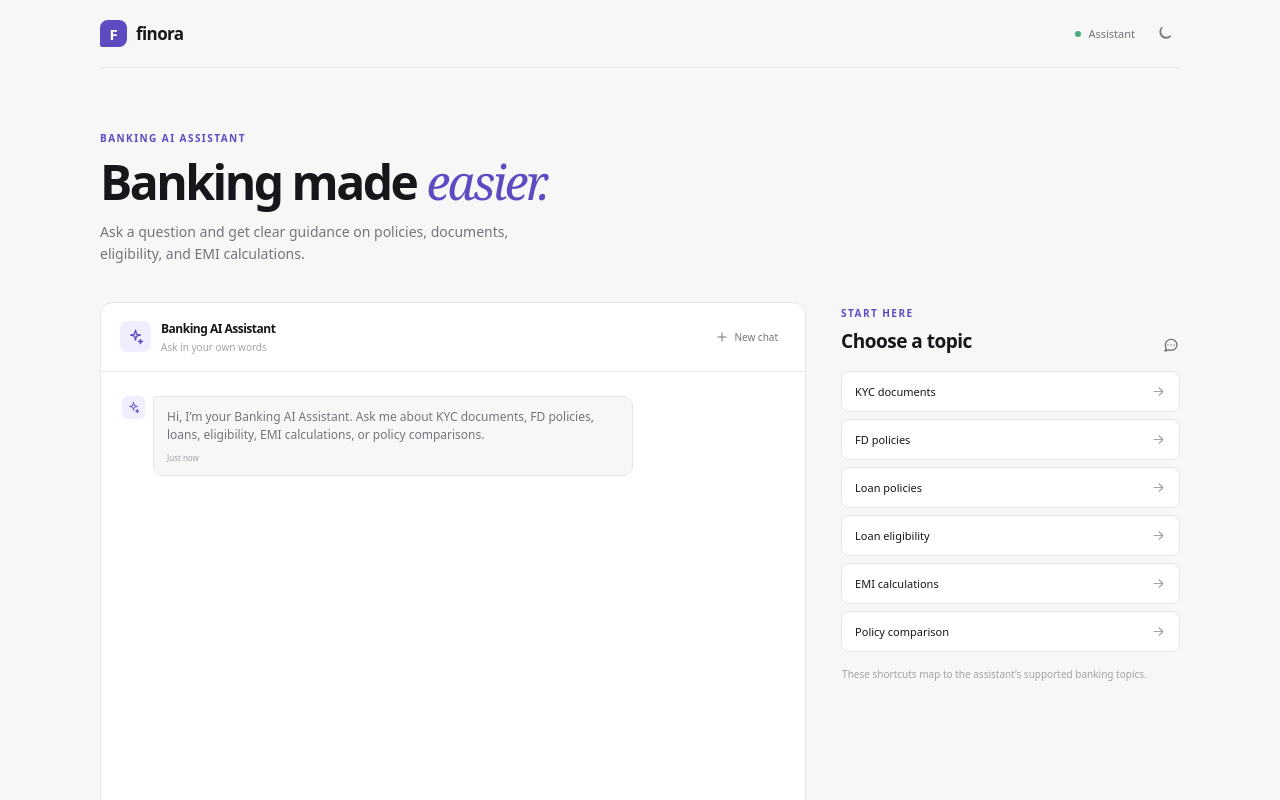
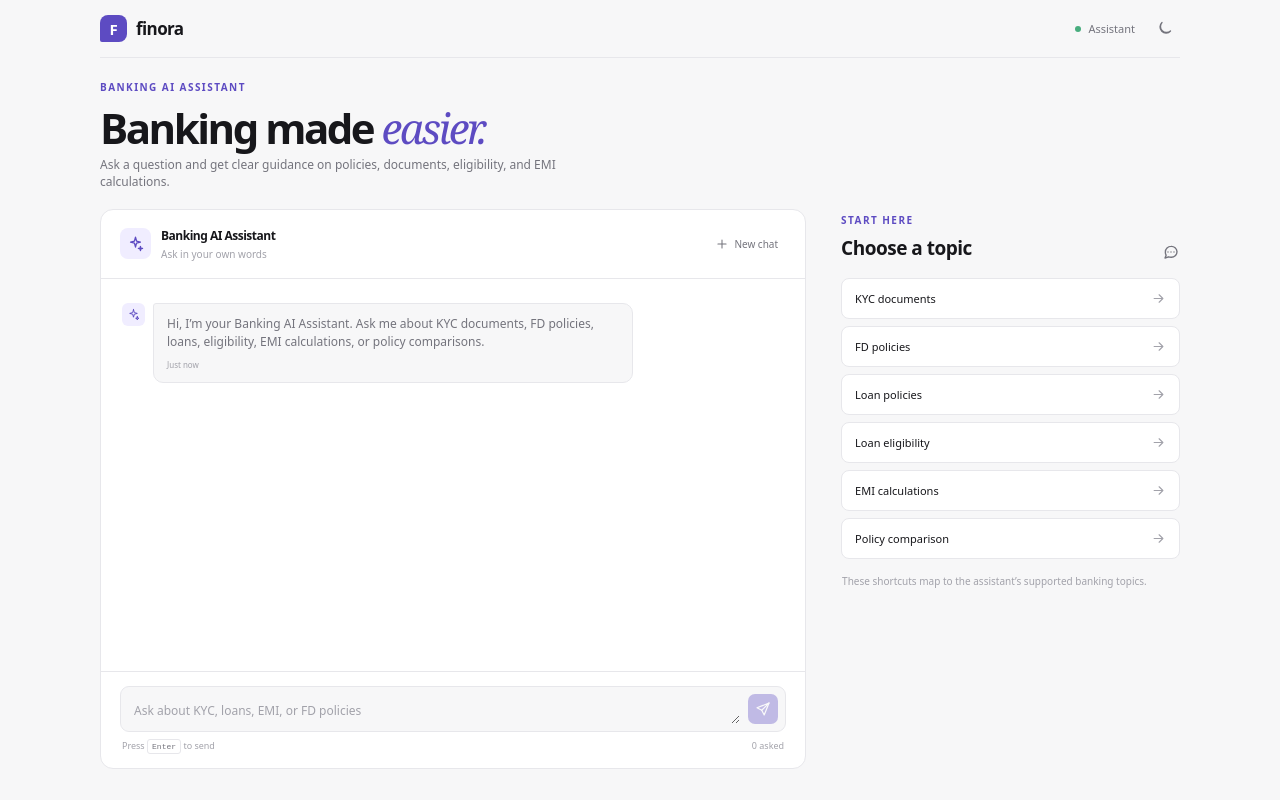
Before and after one commit to Nisarg284/frontend-Banking-Ai-, a React app: page / in a window 1280 px wide. Shown: the top 800 px of the page. Built offline with nearby package versions, Linux system fonts and the light colour scheme; the HTML template or start-up script is replaced by a standard one.

Commit message:
Keep chat visible above the fold

```diff
--- a/src/App.css
+++ b/src/App.css
@@ -30,7 +30,7 @@ button, textarea { font: inherit; }
 button { -webkit-tap-highlight-color: transparent; }
 
 .app-shell { min-height: 100vh; background: var(--canvas); color: var(--ink); }
-.site-header { width: min(100% - 40px, 1080px); height: 68px; display: flex; align-items: center; justify-content: space-between; margin: 0 auto; border-bottom: 1px solid var(--line); }
+.site-header { width: min(100% - 40px, 1080px); height: 58px; display: flex; align-items: center; justify-content: space-between; margin: 0 auto; border-bottom: 1px solid var(--line); }
 .brand { display: inline-flex; align-items: center; gap: 9px; color: var(--ink); text-decoration: none; }
 .brand-mark { width: 27px; height: 27px; display: grid; place-items: center; color: #fff; background: var(--accent); border-radius: 8px 8px 8px 2px; font-size: 15px; font-weight: 750; }
 .brand-name { font-size: 17px; font-weight: 700; letter-spacing: -.6px; }
@@ -41,25 +41,25 @@ button { -webkit-tap-highlight-color: transparent; }
 .icon-button:hover { border-color: var(--line); color: var(--ink); background: var(--surface); }
 .icon { display: block; }
 
-.main-content { width: min(100% - 40px, 1080px); margin: 0 auto; padding: 63px 0 26px; }
-.intro { max-width: 540px; margin-bottom: 37px; }
+.main-content { width: min(100% - 40px, 1080px); margin: 0 auto; padding: 22px 0 24px; }
+.intro { max-width: 760px; margin-bottom: 18px; }
 .eyebrow { margin: 0 0 12px; color: var(--accent); font-size: 10px; font-weight: 700; letter-spacing: 1.45px; }
-h1 { margin: 0; color: var(--ink); font-size: clamp(32px, 4vw, 48px); line-height: 1.03; letter-spacing: -2.5px; font-weight: 650; }
+h1 { margin: 0; color: var(--ink); font-size: clamp(30px, 3.5vw, 42px); line-height: 1.03; letter-spacing: -2.5px; font-weight: 650; }
 h1 em { color: var(--accent); font-family: Georgia, serif; font-weight: 500; }
-.intro-copy { max-width: 470px; margin: 15px 0 0; color: var(--muted); font-size: 14px; line-height: 1.55; }
+.intro-copy { max-width: 470px; margin: 8px 0 0; color: var(--muted); font-size: 12px; line-height: 1.4; }
 
 .content-grid { display: grid; grid-template-columns: minmax(0, 1.5fr) minmax(260px, .72fr); gap: 35px; align-items: start; }
-.assistant-card { min-height: 600px; display: flex; flex-direction: column; overflow: hidden; border: 1px solid var(--line); border-radius: 13px; background: var(--surface); }
+.assistant-card { height: min(560px, calc(100svh - 210px)); min-height: 390px; display: flex; flex-direction: column; overflow: hidden; border: 1px solid var(--line); border-radius: 13px; background: var(--surface); }
 .assistant-header { display: flex; align-items: center; justify-content: space-between; padding: 17px 19px; border-bottom: 1px solid var(--line); }
 .assistant-title { display: flex; align-items: center; gap: 10px; }
 .assistant-icon { width: 31px; height: 31px; display: grid; place-items: center; color: var(--accent); background: var(--accent-soft); border-radius: 8px; }
 .assistant-title h2 { margin: 0; font-size: 12px; font-weight: 700; }.assistant-title p { margin: 3px 0 0; color: var(--subtle); font-size: 10px; }
 .new-chat { display: inline-flex; align-items: center; gap: 5px; padding: 7px 8px; border: 0; color: var(--muted); background: transparent; border-radius: 6px; font-size: 10px; cursor: pointer; }.new-chat:hover { color: var(--accent); background: var(--accent-soft); }
-.chat-stream { flex: 1; min-height: 350px; overflow-y: auto; padding: 24px 21px 12px; }.message-row { display: flex; align-items: flex-start; gap: 8px; margin-bottom: 18px; animation: appear .25s ease both; }.user-row { justify-content: flex-end; }.message-icon { width: 23px; height: 23px; display: grid; place-items: center; flex: 0 0 auto; color: var(--accent); background: var(--accent-soft); border-radius: 6px; }.message-bubble { max-width: min(86%, 480px); padding: 11px 13px; border-radius: 10px; font-size: 12px; line-height: 1.55; }.message-bubble p { margin: 0; white-space: pre-wrap; }.message-bubble time { display: block; margin-top: 7px; color: var(--subtle); font-size: 8px; }.bot-bubble { border: 1px solid var(--line); border-top-left-radius: 3px; color: var(--muted); background: var(--canvas); }.user-bubble { border-top-right-radius: 3px; color: #fff; background: var(--accent); }.user-bubble time { color: rgba(255,255,255,.68); text-align: right; }.error-bubble { border-color: #efcece; color: var(--danger); background: var(--danger-soft); }.typing-bubble { display: flex; align-items: center; gap: 4px; padding: 13px; }.typing-dot { width: 5px; height: 5px; border-radius: 50%; background: var(--accent); animation: blink 1s infinite; }.typing-dot:nth-child(2) { animation-delay: .15s; }.typing-dot:nth-child(3) { animation-delay: .3s; }.typing-label { margin-left: 5px; color: var(--subtle); font-size: 9px; }
+.chat-stream { flex: 1; min-height: 0; overflow-y: auto; padding: 24px 21px 12px; }.message-row { display: flex; align-items: flex-start; gap: 8px; margin-bottom: 18px; animation: appear .25s ease both; }.user-row { justify-content: flex-end; }.message-icon { width: 23px; height: 23px; display: grid; place-items: center; flex: 0 0 auto; color: var(--accent); background: var(--accent-soft); border-radius: 6px; }.message-bubble { max-width: min(86%, 480px); padding: 11px 13px; border-radius: 10px; font-size: 12px; line-height: 1.55; }.message-bubble p { margin: 0; white-space: pre-wrap; }.message-bubble time { display: block; margin-top: 7px; color: var(--subtle); font-size: 8px; }.bot-bubble { border: 1px solid var(--line); border-top-left-radius: 3px; color: var(--muted); background: var(--canvas); }.user-bubble { border-top-right-radius: 3px; color: #fff; background: var(--accent); }.user-bubble time { color: rgba(255,255,255,.68); text-align: right; }.error-bubble { border-color: #efcece; color: var(--danger); background: var(--danger-soft); }.typing-bubble { display: flex; align-items: center; gap: 4px; padding: 13px; }.typing-dot { width: 5px; height: 5px; border-radius: 50%; background: var(--accent); animation: blink 1s infinite; }.typing-dot:nth-child(2) { animation-delay: .15s; }.typing-dot:nth-child(3) { animation-delay: .3s; }.typing-label { margin-left: 5px; color: var(--subtle); font-size: 9px; }
 .composer-area { padding: 14px 19px 16px; border-top: 1px solid var(--line); }.composer { display: flex; align-items: flex-end; gap: 8px; padding: 7px 7px 7px 13px; border: 1px solid var(--line); border-radius: 9px; background: var(--canvas); transition: border-color .18s ease, box-shadow .18s ease; }.composer:focus-within { border-color: var(--accent); box-shadow: 0 0 0 3px rgba(93,75,194,.1); }.composer textarea { width: 100%; min-height: 25px; max-height: 90px; resize: vertical; padding: 4px 0; border: 0; outline: 0; color: var(--ink); background: transparent; font-size: 12px; line-height: 1.5; }.composer textarea::placeholder { color: var(--subtle); }.send-button { width: 30px; height: 30px; display: grid; place-items: center; flex: 0 0 auto; border: 0; border-radius: 7px; color: #fff; background: var(--accent); cursor: pointer; transition: opacity .18s ease, transform .18s ease; }.send-button:hover:not(:disabled) { transform: translateY(-1px); }.send-button:disabled { cursor: not-allowed; opacity: .35; }.composer-hint { display: flex; justify-content: space-between; padding: 7px 2px 0; color: var(--subtle); font-size: 9px; }kbd { padding: 2px 4px; border: 1px solid var(--line); border-radius: 3px; color: var(--muted); font-size: 8px; }
 
 .topics-section { padding: 4px 0; }.section-heading { display: flex; align-items: flex-end; justify-content: space-between; margin-bottom: 17px; color: var(--muted); }.section-heading .eyebrow { margin-bottom: 8px; }h2 { margin: 0; color: var(--ink); font-size: 19px; letter-spacing: -.5px; }.topic-list { display: flex; flex-direction: column; gap: 7px; }.topic-card { width: 100%; display: flex; align-items: center; justify-content: space-between; padding: 12px 13px; border: 1px solid var(--line); border-radius: 8px; color: var(--ink); background: var(--surface); font-size: 11px; text-align: left; cursor: pointer; transition: border-color .18s ease, color .18s ease, background .18s ease; }.topic-card:hover { border-color: var(--accent); color: var(--accent); background: var(--accent-soft); }.topic-card .icon { color: var(--subtle); }.topic-card:hover .icon { color: var(--accent); }.topic-note { margin: 15px 1px 0; color: var(--subtle); font-size: 10px; line-height: 1.5; }.page-footer { display: flex; justify-content: space-between; gap: 15px; margin-top: 45px; padding-top: 17px; border-top: 1px solid var(--line); color: var(--subtle); font-size: 9px; }.page-footer span span { padding: 0 5px; color: var(--line); }
 @keyframes appear { from { opacity: 0; transform: translateY(4px); } to { opacity: 1; transform: translateY(0); } } @keyframes blink { 0%,80%,100% { opacity: .3; transform: scale(.8); } 40% { opacity: 1; transform: scale(1); } }
-@media (max-width: 840px) { .main-content { padding-top: 46px; }.content-grid { grid-template-columns: 1fr; gap: 35px; }.assistant-card { min-height: 560px; }.topics-section { padding: 0; }.topic-list { display: grid; grid-template-columns: repeat(2, minmax(0,1fr)); gap: 7px; }.topic-note { margin-top: 12px; } }
-@media (max-width: 560px) { .site-header, .main-content { width: calc(100% - 32px); }.site-header { height: 60px; }.connection-label { display: none; }.main-content { padding-top: 34px; }.intro { margin-bottom: 27px; }.eyebrow { margin-bottom: 10px; font-size: 9px; }h1 { font-size: 34px; letter-spacing: -1.8px; }.intro-copy { margin-top: 13px; font-size: 12px; }.assistant-card { min-height: 0; border-radius: 11px; }.assistant-header { padding: 14px; }.new-chat { font-size: 0; }.new-chat .icon { width: 16px; height: 16px; }.chat-stream { min-height: 52vh; max-height: 58vh; padding: 17px 13px 8px; }.message-bubble { max-width: 88%; font-size: 12px; }.composer-area { padding: 11px 12px 12px; }.composer-hint { font-size: 8px; }.content-grid { gap: 29px; }.topics-section { padding-bottom: 4px; }.section-heading { margin-bottom: 13px; }.section-heading h2 { font-size: 17px; }.topic-list { grid-template-columns: 1fr 1fr; }.topic-card { min-height: 42px; padding: 10px; font-size: 10px; }.topic-card .icon { width: 13px; height: 13px; }.topic-note { font-size: 9px; }.page-footer { flex-direction: column; gap: 7px; margin-top: 30px; padding-top: 14px; line-height: 1.4; } }
+@media (max-width: 840px) { .main-content { padding-top: 22px; }.content-grid { grid-template-columns: 1fr; gap: 28px; }.assistant-card { height: min(540px, calc(100svh - 185px)); min-height: 400px; }.topics-section { padding: 0; }.topic-list { display: grid; grid-template-columns: repeat(2, minmax(0,1fr)); gap: 7px; }.topic-note { margin-top: 12px; } }
+@media (max-width: 560px) { .site-header, .main-content { width: calc(100% - 32px); }.site-header { height: 56px; }.connection-label { display: none; }.main-content { padding-top: 16px; }.intro { margin-bottom: 14px; }.eyebrow { margin-bottom: 6px; font-size: 8px; }h1 { font-size: 27px; letter-spacing: -1.4px; }.intro-copy { display: none; }.assistant-card { height: calc(100svh - 148px); min-height: 390px; border-radius: 11px; }.assistant-header { padding: 14px; }.new-chat { font-size: 0; }.new-chat .icon { width: 16px; height: 16px; }.chat-stream { min-height: 0; max-height: none; padding: 17px 13px 8px; }.message-bubble { max-width: 88%; font-size: 12px; }.composer-area { padding: 11px 12px 12px; }.composer-hint { font-size: 8px; }.content-grid { gap: 29px; }.topics-section { padding-bottom: 4px; }.section-heading { margin-bottom: 13px; }.section-heading h2 { font-size: 17px; }.topic-list { grid-template-columns: 1fr 1fr; }.topic-card { min-height: 42px; padding: 10px; font-size: 10px; }.topic-card .icon { width: 13px; height: 13px; }.topic-note { font-size: 9px; }.page-footer { flex-direction: column; gap: 7px; margin-top: 30px; padding-top: 14px; line-height: 1.4; } }
 @media (prefers-reduced-motion: reduce) { *,*::before,*::after { animation-duration:.01ms!important; animation-iteration-count:1!important; scroll-behavior:auto!important; transition-duration:.01ms!important; } }
```
